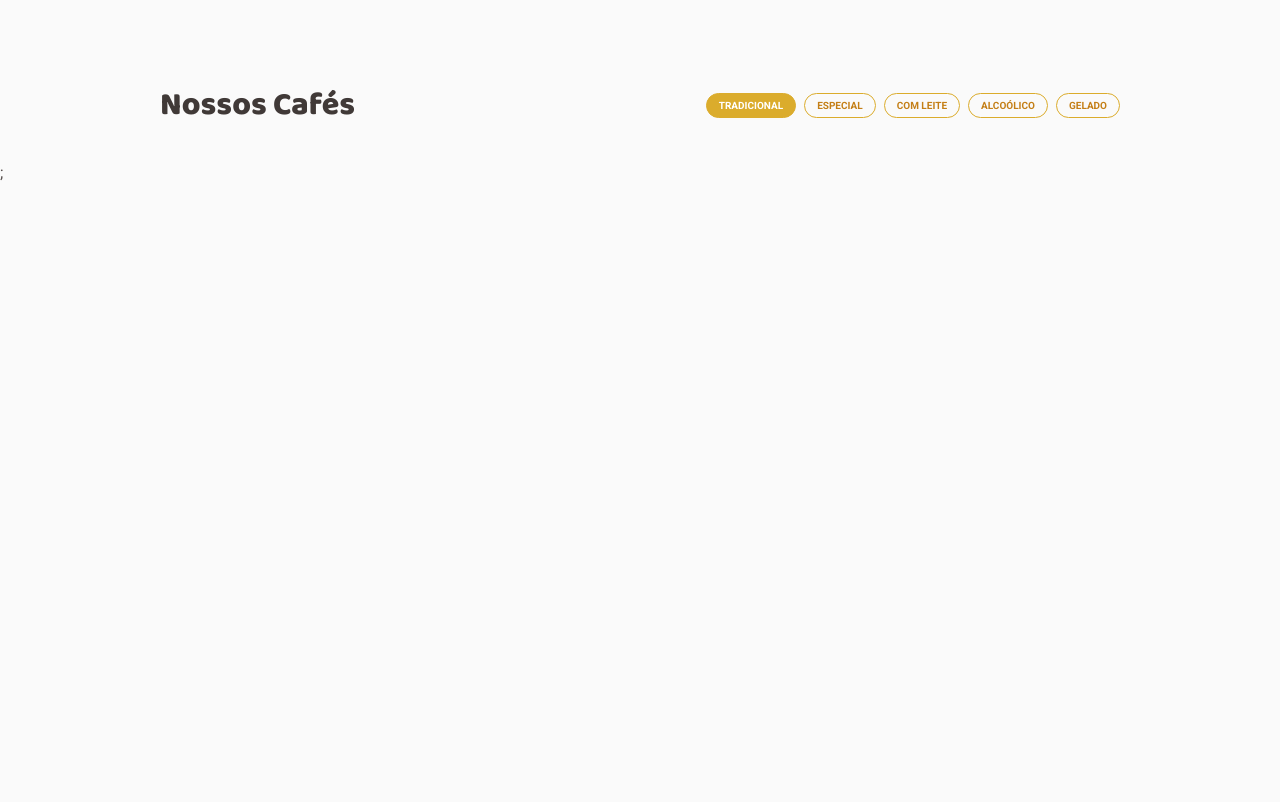
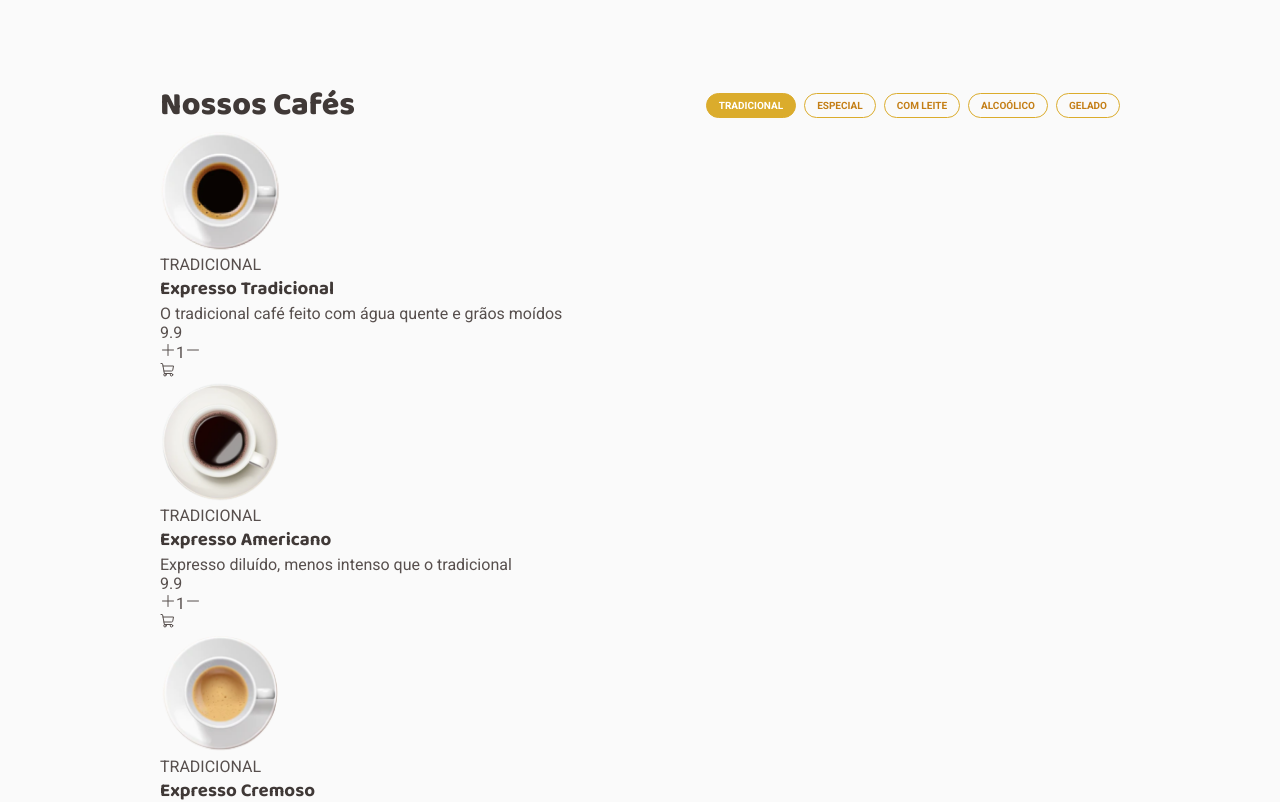
Before and after one commit to hbenvenutti/kaffee-lieferung, a React (Vite) app: page / in a window 1280 px wide. Shown: the part 720-1522 px from the top of the page. Before the commit the page ends 902 px from the top, so only its background shows below. Built offline with nearby package versions, Linux system fonts and the light colour scheme.

Commit message:
feat(coffee list): adicionado a lista de cafés ao elemento coffee list

```diff
--- a/src/pages/home/components/coffee-list/index.tsx
+++ b/src/pages/home/components/coffee-list/index.tsx
@@ -1,4 +1,6 @@
 import { CoffeeType } from '../../../../shared/providers/coffee/@types/enums';
+import { coffees } from '../../../../shared/providers/coffee';
+import { CoffeeCard } from '../coffee-card';
 
 import { Container, FilterButton } from './styles';
 
@@ -20,6 +22,11 @@ export const CoffeeList = (): ReactElement => {
           <FilterButton>{CoffeeType.cold}</FilterButton>
         </div>
       </div>
+      <div className="list">
+        {coffees.map(coffee => (
+          <CoffeeCard coffee={coffee} key={coffee.title} />
+        ))}
+      </div>
     </Container>
   );
 };
```
